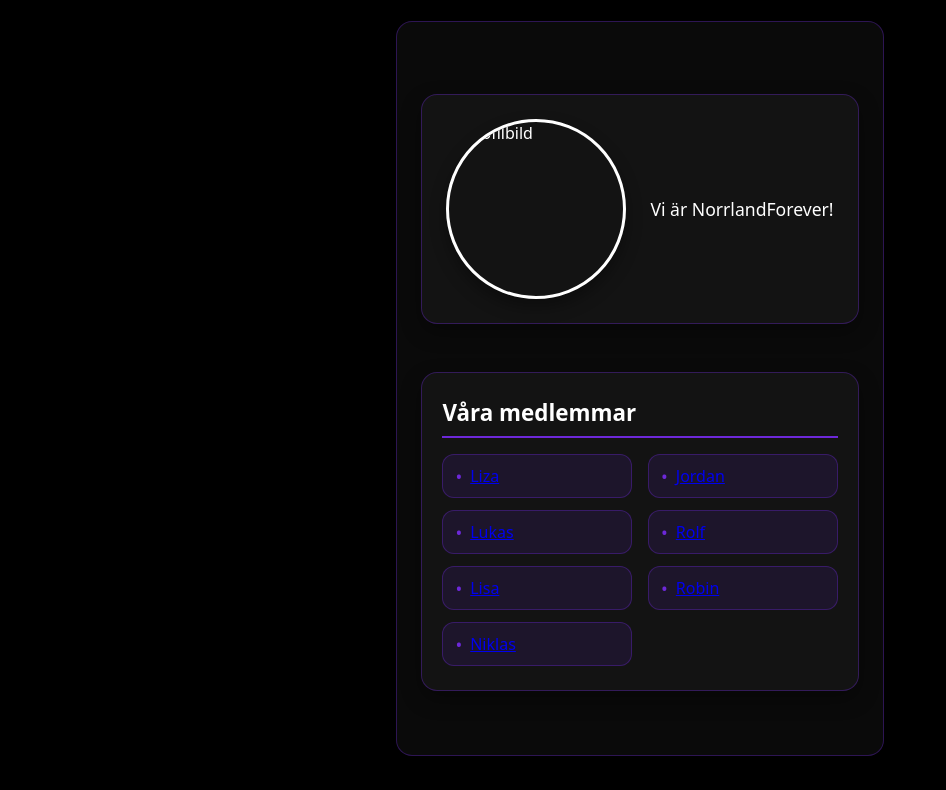
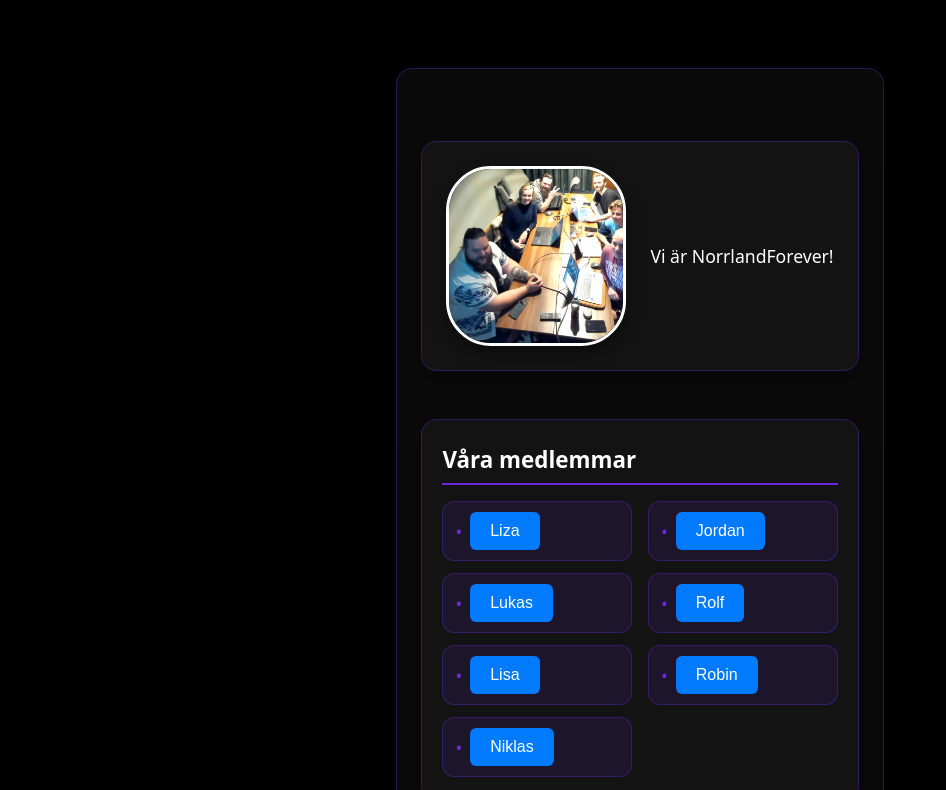
Before and after one commit to RobotaLiz/NorrlandForever, a plain HTML site: page index.html in a window 1280 px wide. Shown: the part 169-959 px from the top of the page, without its empty margins (0-946 px from the left). Drawn offline with Linux system fonts and the light colour scheme.

Commit message:
Added css to links and 2 images

```diff
--- a/index.html
+++ b/index.html
@@ -10,7 +10,7 @@
 <body>
 
     <header>
-        <img src="images/C#Image.png" alt="icon" />
+        <img src="/images/CImage.png" alt="icon" />
 
         <h1 class="Header-text">Välkommen till NorrlandForever!</h1>
 
@@ -18,7 +18,7 @@
     <main class="intro">
         <section class="intro">
             <div class="intro-wrap">
-                <img class="profile" src="Liza.jpeg" alt="profilbild" />
+                <img class="profile" src="/images/Gruppen.png" alt="profilbild" />
                 <div class="intro-copy">
                     <p>
                         Vi är NorrlandForever!
@@ -30,13 +30,13 @@
         <section class="interests">
             <h2>Våra medlemmar</h2>
             <ul>
-                <li><a href="/users/liza.html">Liza</a></li>
-                <li><a href="/users/Jordan.html">Jordan</a></li>
-                <li><a href="/users/Lukas.html">Lukas</a></li>
-                <li><a href="/users/Rolf.html">Rolf</a></li>
-                <li><a href="/users/Lisa.html">Lisa</a></li>
-                <li><a href="/users/Robin.html">Robin</a></li>
-                <li><a href="/users/Niklas.html">Niklas</a></li>
+                <li><a class="btn-link" href="/users/liza.html">Liza</a></li>
+                <li><a class="btn-link" href="/users/Jordan.html">Jordan</a></li>
+                <li><a class="btn-link" href="/users/Lukas.html">Lukas</a></li>
+                <li><a class="btn-link" href="/users/Rolf.html">Rolf</a></li>
+                <li><a class="btn-link" href="/users/Lisa.html">Lisa</a></li>
+                <li><a class="btn-link" href="/users/Robin.html">Robin</a></li>
+                <li><a class="btn-link" href="/users/Niklas.html">Niklas</a></li>
             </ul>
         </section>
 
--- a/style.css
+++ b/style.css
@@ -67,7 +67,7 @@ header img {
 .profile {
   width: 180px;
   aspect-ratio: 1;
-  border-radius: 50%;
+  border-radius: 25%;
   object-fit: cover;
   display: block;
   border: 3px solid #fff;
@@ -213,3 +213,18 @@ footer img:hover {
 
 
 }
+
+.btn-link {
+  display: inline-block;
+  padding: 10px 20px;
+  background-color: #007BFF;
+  color: white;
+  text-decoration: none;
+  border-radius: 6px;
+  transition: background-color 0.3s ease;
+  font-family: sans-serif;
+}
+
+.btn-link:hover {
+  background-color: #0056b3;
+}
```
Also changed, not shown: users/Robin.html (+23 -18 lines), images/CImage.png (added), images/Gruppen.png (added).
